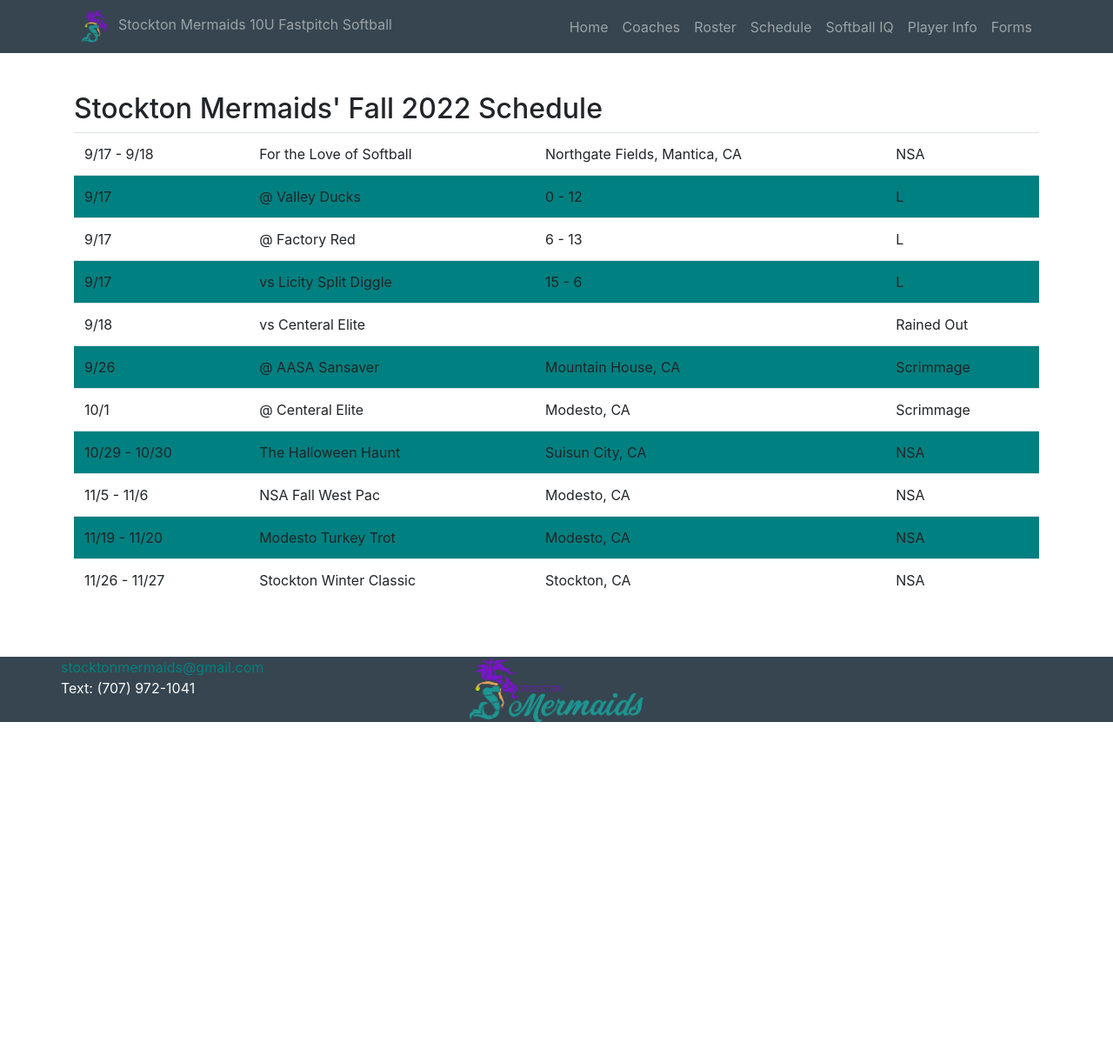
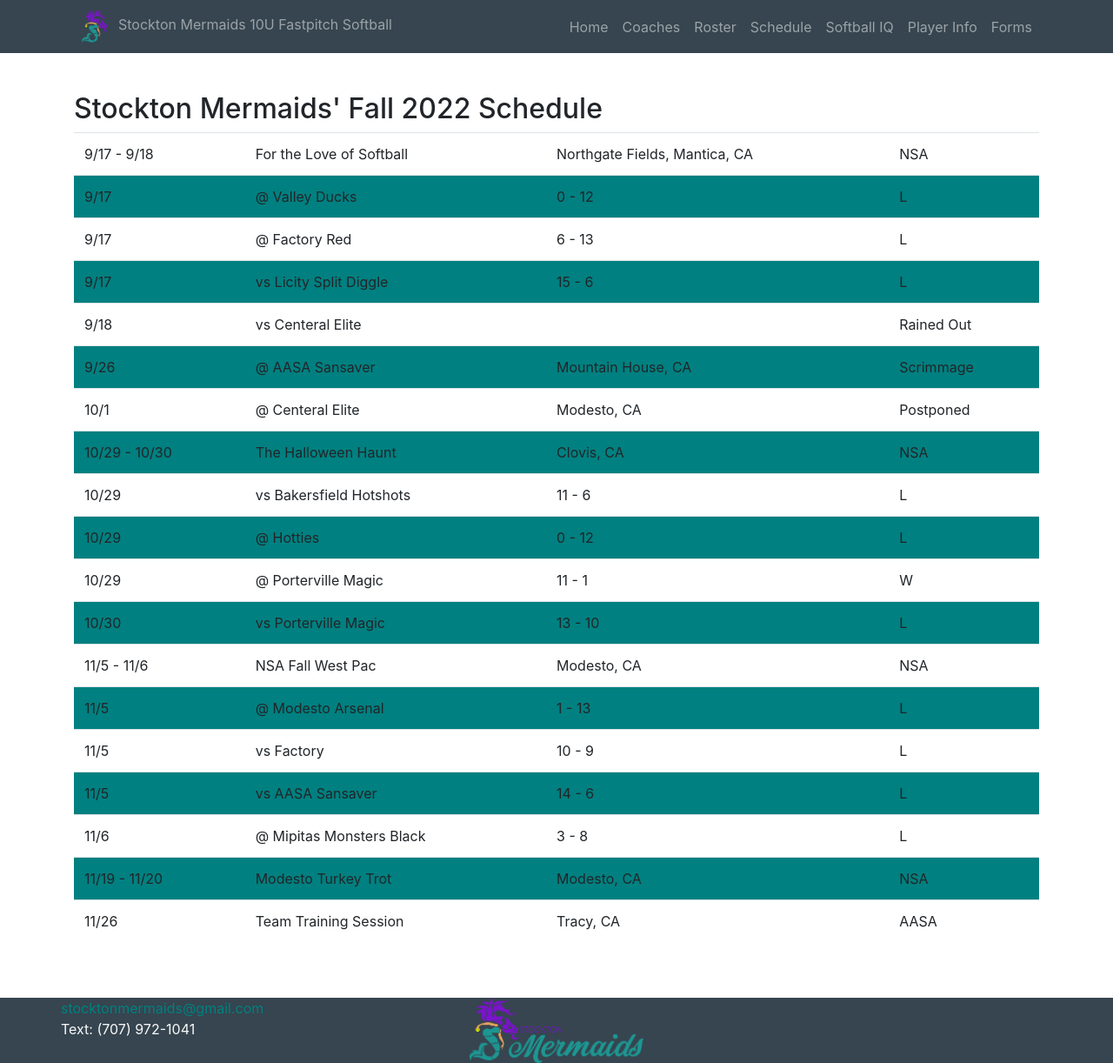
Before and after one commit to stocktonmermaids/stocktonmermaids.github.io, a Jekyll site: the page built from schedule.html, in a window 1280 px wide and 1222 px high. Shown: the whole window at 87% size. Built offline with Jekyll 4.4.1, drawn with Linux system fonts in a browser that asks for light colours; nearby versions of some CDN libraries.

Commit message:
MBH: updates

```diff
--- a/index.html
+++ b/index.html
@@ -8,7 +8,7 @@
     <div class="col-lg-1">
     </div>
     <div class="col-lg-10">
-        <img src="http://stocktonmermaids.com/media/images/firstteamphoto.jpg" style="width: 100%">
+        <img src="http://stocktonmermaids.com/media/images/SS23LogoTryouts.jpg" style="width: 100%">
     </div>
     <div class="col-lg-1">
     </div>
--- a/schedule.html
+++ b/schedule.html
@@ -13,9 +13,18 @@
     <tr><td>9/17</td>               <td>vs Licity Split Diggle</td>     <td>15 - 6</td>                         <td>L</td>          </tr>
     <tr><td>9/18</td>               <td>vs Centeral Elite</td>          <td></td>                               <td>Rained Out</td> </tr>
     <tr><td>9/26</td>               <td>@ AASA Sansaver</td>            <td>Mountain House, CA</td>             <td>Scrimmage</td>  </tr>
-    <tr><td>10/1</td>               <td>@ Centeral Elite</td>           <td>Modesto, CA</td>                    <td>Scrimmage</td>  </tr>
-    <tr><td>10/29 - 10/30</td>      <td>The Halloween Haunt</td>        <td>Suisun City, CA</td>                <td>NSA</td>        </tr>
+    <tr><td>10/1</td>               <td>@ Centeral Elite</td>           <td>Modesto, CA</td>                    <td>Postponed</td>  </tr>
+    <tr><td>10/29 - 10/30</td>      <td>The Halloween Haunt</td>        <td>Clovis, CA</td>                     <td>NSA</td>        </tr>
+    <tr><td>10/29</td>               <td>vs Bakersfield Hotshots</td>   <td>11 - 6</td>                         <td>L</td>          </tr>
+    <tr><td>10/29</td>               <td>@ Hotties</td>                 <td>0 - 12</td>                         <td>L</td>          </tr>
+    <tr><td>10/29</td>               <td>@ Porterville Magic</td>       <td>11 - 1</td>                         <td>W</td>          </tr>
+    <tr><td>10/30</td>               <td>vs Porterville Magic</td>      <td>13 - 10</td>                        <td>L</td>          </tr>
     <tr><td>11/5 - 11/6</td>        <td>NSA Fall West Pac</td>          <td>Modesto, CA</td>                    <td>NSA</td>        </tr>
+    <tr><td>11/5</td>               <td>@ Modesto Arsenal</td>          <td>1 - 13</td>                         <td>L</td>          </tr>
+    <tr><td>11/5</td>               <td>vs Factory</td>                 <td>10 - 9</td>                         <td>L</td>          </tr>
+    <tr><td>11/5</td>               <td>vs AASA Sansaver</td>           <td>14 - 6</td>                         <td>L</td>          </tr>
+    <tr><td>11/6</td>               <td>@ Mipitas Monsters Black</td>   <td>3 - 8</td>                          <td>L</td>          </tr>
     <tr><td>11/19 - 11/20</td>      <td>Modesto Turkey Trot</td>        <td>Modesto, CA</td>                    <td>NSA</td>        </tr>
-    <tr><td>11/26 - 11/27</td>      <td>Stockton Winter Classic</td>    <td>Stockton, CA</td>                   <td>NSA</td>        </tr>
+
+    <tr><td>11/26</td>      <td>Team Training Session</td>    <td>Tracy, CA</td>                   <td>AASA</td>        </tr>
 </table>
```
Also changed, not shown: roster.html (+12 -12 lines), media/images/2022Team.jpg (added), media/images/SS23BeachTryouts.jpg (added), media/images/SS23LogoTryouts.jpg (added), media/images/VAMustangs.png (added), media/images/vasoftball.jpg (added), 4 other files.
